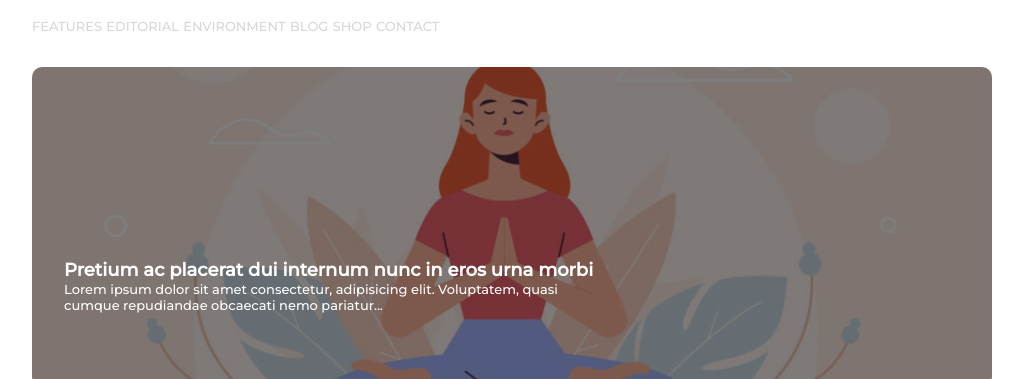
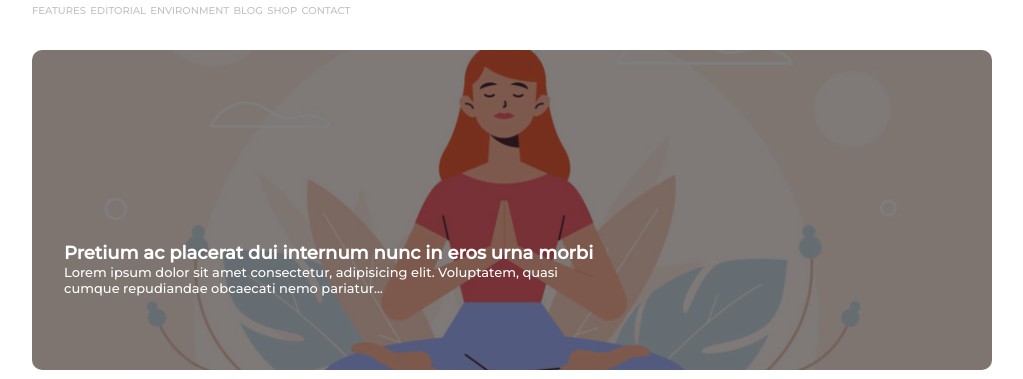
Before and after one commit to AndreaNocciolini/htmlcss-wp, a plain HTML site: page index.html in a window 1280 px wide. Shown: the part 90-469 px from the top of the page, without its empty margins (128-1151 px from the left). Drawn offline with Linux system fonts and the light colour scheme.

Commit message:
change-nav-to-list

```diff
--- a/css/style.css
+++ b/css/style.css
@@ -34,6 +34,7 @@ html {
 
 .footer {
     text-align: center;
+    margin-bottom: 1em;
 }
 
 .clearfix::after {
@@ -78,8 +79,14 @@ nav > a {
     color: #d7d7d7;
 }
 
-.header-nav {
-    margin: 2em 0;
+ul#menu li {
+    display: inline;
+    color: #c2c2c2;
+    font-size: x-small;
+}
+
+#menu {
+    margin-bottom: 2em;
 }
 
 .section-1-background {
--- a/index.html
+++ b/index.html
@@ -22,14 +22,14 @@
     <div class="container">
         <!-- Inizio header -->
         <header class="header"><img class="logo" src="img/logo.png" alt=""></header>
-        <nav class="header-nav">
-            <a href="">FEATURES</a>
-            <a href="">EDITORIAL</a>
-            <a href="">ENVIRONMENT</a>
-            <a href="">BLOG</a>
-            <a href="">SHOP</a>
-            <a href="">CONTACT</a>
-        </nav>
+        <ul id="menu">
+            <li>FEATURES</li>
+            <li>EDITORIAL</li>
+            <li>ENVIRONMENT</li>
+            <li>BLOG</li>
+            <li>SHOP</li>
+            <li>CONTACT</li>
+        </ul>
         <!-- Fine header -->
         <main>
 
```
